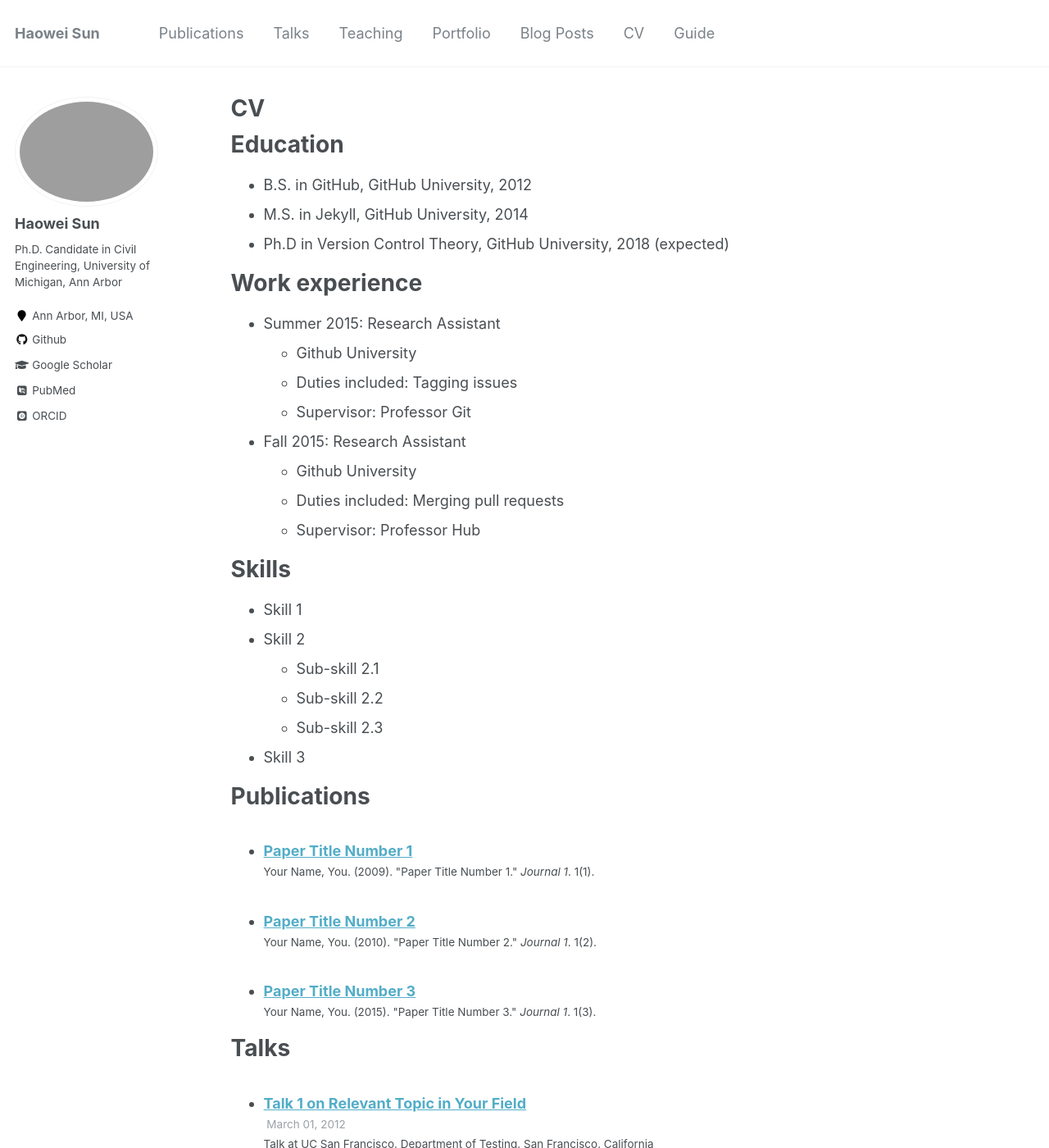
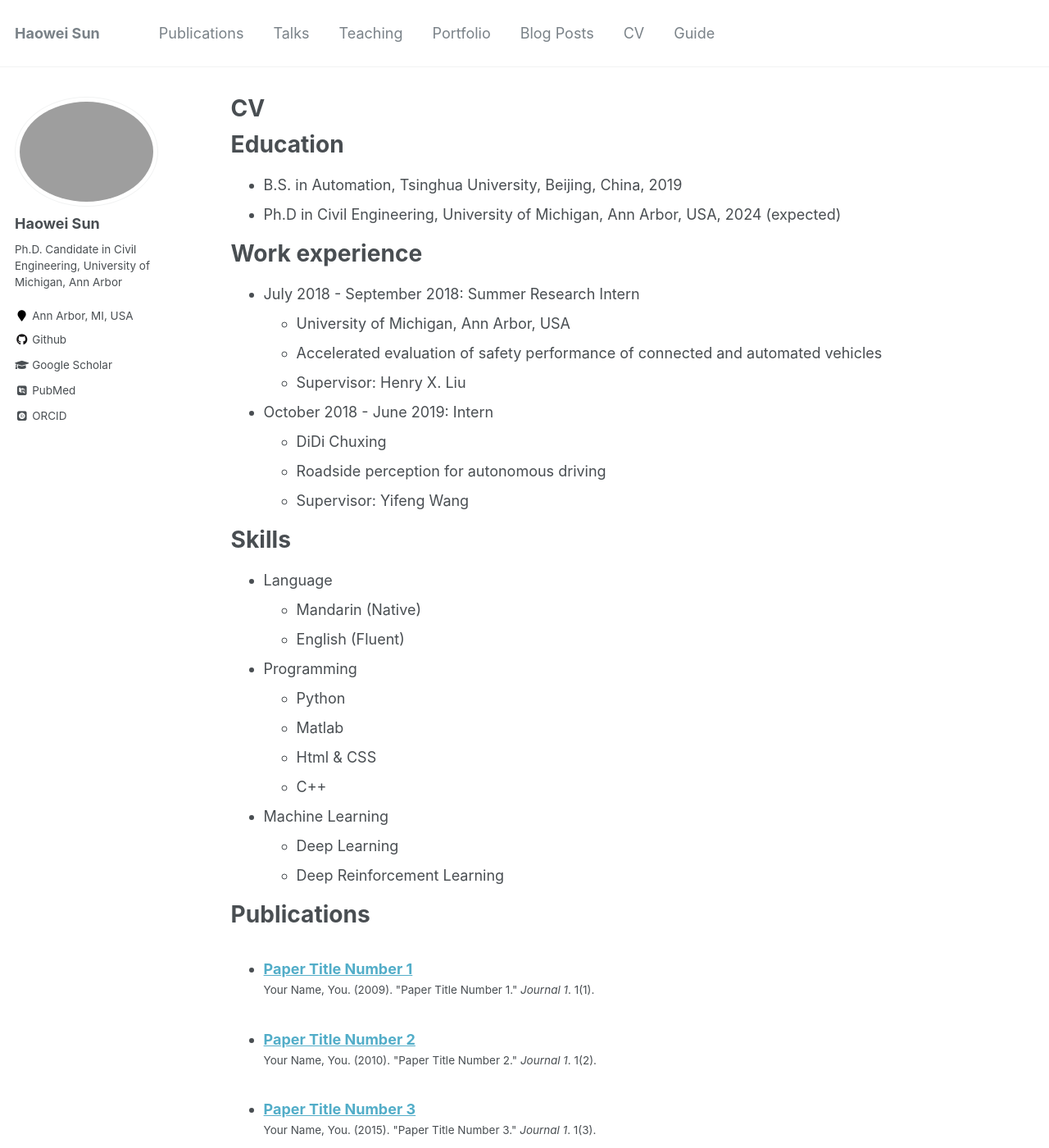
Before and after one commit to miracelplus/miracelplus.github.io, a Jekyll site: the page built from _pages/cv.md, in a window 1280 px wide and 1400 px high. Shown: the whole window at 82% size. Built offline with Jekyll 4.4.1, drawn with Linux system fonts in a browser that asks for light colours; some web fonts are replaced.

Commit message:
update cv

```diff
--- a/_pages/cv.md
+++ b/_pages/cv.md
@@ -11,30 +11,34 @@ redirect_from:
 
 Education
 ======
-* B.S. in GitHub, GitHub University, 2012
-* M.S. in Jekyll, GitHub University, 2014
-* Ph.D in Version Control Theory, GitHub University, 2018 (expected)
+* B.S. in Automation, Tsinghua University, Beijing, China, 2019
+* Ph.D in Civil Engineering, University of Michigan, Ann Arbor, USA, 2024 (expected)
 
 Work experience
 ======
-* Summer 2015: Research Assistant
-  * Github University
-  * Duties included: Tagging issues
-  * Supervisor: Professor Git
+* July 2018 - September 2018: Summer Research Intern
+  * University of Michigan, Ann Arbor, USA
+  * Accelerated evaluation of safety performance of connected and automated vehicles
+  * Supervisor: Henry X. Liu
 
-* Fall 2015: Research Assistant
-  * Github University
-  * Duties included: Merging pull requests
-  * Supervisor: Professor Hub
+* October 2018 - June 2019: Intern
+  * DiDi Chuxing
+  * Roadside perception for autonomous driving
+  * Supervisor: Yifeng Wang
 
 Skills
 ======
-* Skill 1
-* Skill 2
-  * Sub-skill 2.1
-  * Sub-skill 2.2
-  * Sub-skill 2.3
-* Skill 3
+* Language
+  * Mandarin (Native)
+  * English (Fluent)
+* Programming
+  * Python
+  * Matlab
+  * Html & CSS
+  * C++
+* Machine Learning
+  * Deep Learning
+  * Deep Reinforcement Learning
 
 Publications
 ======
```
